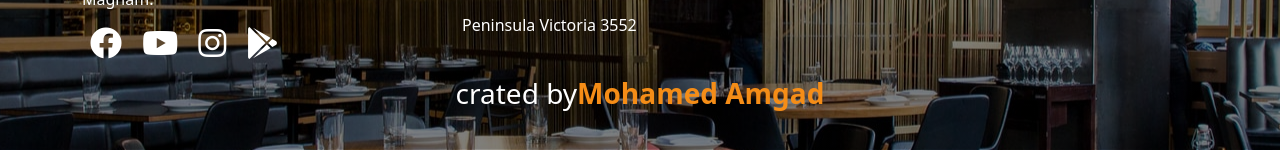
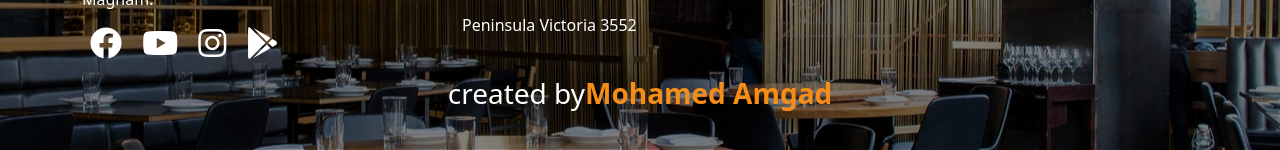
Before and after one commit to mohamedamgad200/Qrispy-resturant-Responsive-website, a plain HTML site: page index.html in a window 1280 px wide. Shown: the part 5319-5469 px from the top of the page. Drawn offline with Linux system fonts and the light colour scheme.

Commit message:
Update index.html

```diff
--- a/index.html
+++ b/index.html
@@ -993,7 +993,7 @@
                 </div>
             </div>
         </div>
-        <h2 class="fs-3  d-flex align-items-center justify-content-center mt-0 py-3">crated by <b
+        <h2 class="fs-3  d-flex align-items-center justify-content-center mt-0 py-3">created by <b
                 style="color:#F58d17">Mohamed Amgad</b></h2>
     </footer>
     <!-- end-footer -->
```
